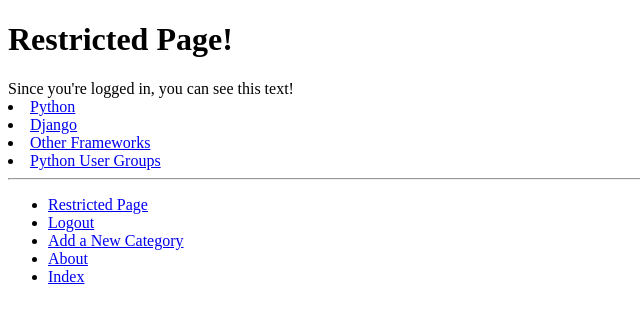
After one commit to Al-nakhli/rango_with_django_project, a Django app: page /rango/restricted/ in a window 1280 px wide. The commit adds this page. Shown: the top 323 px of the page, without its empty margins (0-640 px from the left). Run offline with Django 3.2, Linux system fonts and the light colour scheme; a user stored in the database is signed in; data comes from the database, SQL or seed files in the repository; both versions use the stored data as it was after the commit.

Commit message:
chapter 9

```diff
--- a/rango/admin.py
+++ b/rango/admin.py
@@ -1,3 +1,4 @@
+from rango.models import UserProfile
 from django.contrib import admin
 from django.contrib import admin
 from rango.models import Category, Page
@@ -8,3 +9,4 @@
 admin.site.register(Category)
 admin.site.register(Page,PageAdmin)
 # Register your models here.
+admin.site.register(UserProfile)
--- a/rango/models.py
+++ b/rango/models.py
@@ -1,5 +1,6 @@
 from django.db import models
 from django.template.defaultfilters import slugify
+from django.contrib.auth.models import User
 class Category(models.Model):
  name = models.CharField(max_length=128, unique=True)
  views = models.IntegerField(default=0)
@@ -21,3 +22,15 @@
 
  def __str__(self): # For Python 2, use __unicode__ too
   return self.title
+
+
+class UserProfile(models.Model):
+# This line is required. Links UserProfile to a User model instance.
+ user = models.OneToOneField(User,on_delete=models.CASCADE)
+# The additional attributes we wish to include.
+ website = models.URLField(blank=True)
+ picture = models.ImageField(upload_to='profile_images', blank=True)
+# Override the __unicode__() method to return out something meaningful!
+# Remember if you use Python 2.7.x, define __unicode__ too!
+ def __str__(self):
+  return self.user.username
--- a/rango/urls.py
+++ b/rango/urls.py
@@ -7,5 +7,9 @@
 url(r'^about/', views.about, name='about'),
     url(r'^category/(?P<category_name_slug>[\w\-]+)/$', views.show_category, name='show_category'),
 url(r'^category/(?P<category_name_slug>[\w\-]+)/add_page',
-views.add_page, name='add_page')
+views.add_page, name='add_page'),url(r'^login/$', views.user_login, name='login'),
+url(r'^restricted/', views.restricted, name='restricted'),
+url(r'^logout/$', views.user_logout, name='logout'),
+
+
 ]
--- a/rango/views.py
+++ b/rango/views.py
@@ -1,25 +1,32 @@
+from django.contrib.auth import authenticate, login
+from django.http import HttpResponseRedirect, HttpResponse
+from django.urls import reverse
+from rango.forms import UserForm, UserProfileForm
 from django.shortcuts import render
 from rango.models import Category
 from rango.forms import PageForm
 from django.http import HttpResponse
 from rango.models import Page
 from rango.forms import CategoryForm
+from django.contrib.auth.decorators import login_required
+from django.contrib.auth import logout
+from datetime import datetime
+
 def index(request):
-# Query the database for a list of ALL categories currently stored.
-# Order the categories by no. likes in descending order.
-# Retrieve the top 5 only - or all if less than 5.
-# Place the list in our context_dict dictionary
-# that will be passed to the template engine.
-    category_list = Category.objects.order_by('-likes')[:5]
-    page_list = Page.objects.order_by('-views')[:5]
-    context_dict = {'categories': category_list,'pages':page_list }
-# Render the response and send it back!
-    return render(request, 'rango/index.html', context_dict)
-
+ request.session.set_test_cookie()
+ category_list = Category.objects.order_by('-likes')[:5]
+ page_list = Page.objects.order_by('-views')[:5]
+ context_dict = {'categories': category_list, 'pages': page_list}
+ visitor_cookie_handler(request)
+ context_dict['visits'] = request.session['visits']
+ response = render(request, 'rango/index.html', context=context_dict)
+ return response
 def about(request):
-
+    if request.session.test_cookie_worked():
+        print("TEST COOKIE WORKED!")
+        request.session.delete_test_cookie()
     context_dict = {'boldmessage': "This tutorial has been put togetherby mohammed!"}
-
+    visitor_cookie_handler(request, response)
     return render(request, 'rango/about.html', context=context_dict)
 
 def show_category(request, category_name_slug):
@@ -49,7 +56,7 @@
         context_dict['pages'] = None
 # Go render the response and return it to the client.
     return render(request, 'rango/category.html', context_dict)
-
+@login_required
 def add_category(request):
     form = CategoryForm()
 # A HTTP POST?
@@ -72,7 +79,7 @@
 # Render the form with error messages (if any).
     return render(request, 'rango/add_category.html', {'form': form})
 
-
+@login_required
 def add_page(request, category_name_slug):
  try:
   category = Category.objects.get(slug=category_name_slug)
@@ -92,3 +99,128 @@
     print(form.errors)
     context_dict = {'form':form, 'category': category}
  return render(request, 'rango/add_page.html', context_dict)
+
+
+def register(request):
+# A boolean value for telling the template
+# whether the registration was successful.
+# Set to False initially. Code changes value to
+# True when registration succeeds.
+ registered = False
+# If it's a HTTP POST, we're interested in processing form data.
+ if request.method == 'POST':
+# Attempt to grab information from the raw form information.
+# Note that we make use of both UserForm and UserProfileForm.
+  user_form = UserForm(data=request.POST)
+  profile_form = UserProfileForm(data=request.POST)
+# If the two forms are valid...
+  if user_form.is_valid() and profile_form.is_valid():
+# Save the user's form data to the database.
+   user = user_form.save()
+# Now we hash the password with the set_password method.
+# Once hashed, we can update the user object.
+   user.set_password(user.password)
+   user.save()
+# Now sort out the UserProfile instance.
+# Since we need to set the user attribute ourselves,
+# we set commit=False. This delays saving the model
+# until we're ready to avoid integrity problems.
+   profile = profile_form.save(commit=False)
+   profile.user = user
+# Did the user provide a profile picture?
+# If so, we need to get it from the input form and
+#put it in the UserProfile model.
+   if 'picture' in request.FILES:
+     profile.picture = request.FILES['picture']
+# Now we save the UserProfile model instance.
+     profile.save()
+# Update our variable to indicate that the template
+# registration was successful.
+     registered = True
+   else:
+# Invalid form or forms - mistakes or something else?
+# Print problems to the terminal.
+    print(user_form.errors, profile_form.errors)
+  else:
+# Not a HTTP POST, so we render our form using two ModelForm instances.
+# These forms will be blank, ready for user input.
+   user_form = UserForm()
+   profile_form = UserProfileForm()
+# Render the template depending on the context.
+ return render(request,'rango/register.html',{'user_form': user_form,'profile_form': profile_form,'registered': registered})
+def user_login(request):
+# If the request is a HTTP POST, try to pull out the relevant information.
+ if request.method == 'POST':
+# Gather the username and password provided by the user.
+# This information is obtained from the login form.
+# We use request.POST.get('<variable>') as opposed
+# to request.POST['<variable>'], because the
+# request.POST.get('<variable>') returns None if the
+# value does not exist, while request.POST['<variable>']
+# will raise a KeyError exception.
+  username = request.POST.get('username')
+  password = request.POST.get('password')
+# Use Django's machinery to attempt to see if the username/password
+# combination is valid - a User object is returned if it is.
+  user = authenticate(username=username, password=password)
+# If we have a User object, the details are correct.
+# If None (Python's way of representing the absence of a value), no user
+# with matching credentials was found.
+  if user:
+# Is the account active? It could have been disabled.
+   if user.is_active:
+# If the account is valid and active, we can log the user in.
+# We'll send the user back to the homepage.
+    login(request, user)
+    return HttpResponseRedirect(reverse('index'))
+   else:
+# An inactive account was used - no logging in!
+    return HttpResponse("Your Rango account is disabled.")
+  else:
+# Bad login details were provided. So we can't log the user in.
+   print("Invalid login details: {0}, {1}".format(username, password))
+   return HttpResponse("Invalid login details supplied.")
+# The request is not a HTTP POST, so display the login form.
+# This scenario would most likely be a HTTP GET.
+ else:
+# No context variables to pass to the template system, hence the
+# blank dictionary object...
+   return render(request, 'rango/login.html', {})
+
+@login_required
+def restricted(request):
+
+    return render(request, 'rango/restricted.html')
+# Use the login_required() decorator to ensure only those logged in can access t\
+
+@login_required
+def user_logout(request):
+# Since we know the user is logged in, we can now just log them out.
+ logout(request)
+# Take the user back to the homepage.
+ return HttpResponseRedirect(reverse('index'))
+
+def visitor_cookie_handler(request):
+ visits = int(get_server_side_cookie(request, 'visits', '1'))
+ last_visit_cookie = get_server_side_cookie(request,
+'last_visit',
+ str(datetime.now()))
+ last_visit_time = datetime.strptime(last_visit_cookie[:-7],
+'%Y-%m-%d %H:%M:%S')
+# If it's been more than a day since the last visit...
+ if (datetime.now() - last_visit_time).days > 0:
+  visits = visits + 1
+#update the last visit cookie now that we have updated the count
+  request.session['last_visit'] = str(datetime.now())
+ else:
+  visits = 1
+# set the last visit cookie
+  request.session['last_visit'] = last_visit_cookie
+# Update/set the visits cookie
+ request.session['visits'] = visits
+
+def get_server_side_cookie(request, cookie, default_val=None):
+ val = request.session.get(cookie)
+ if not val:
+  val = default_val
+ return val
--- a/templates/rango/base.html
+++ b/templates/rango/base.html
@@ -25,9 +25,17 @@
  <hr />
 <div>
  <ul>
- <li><a href="{% url 'rango:add_category' %}">Add New Category</a></li>
- <li><a href="{% url 'rango:about' %}">About</a></li>
- <li><a href="{% url 'rango:index' %}">Index</a></li>
+{% if user.is_authenticated %}
+<li><a href="{% url 'rango:restricted' %}">Restricted Page</a></li>
+<li><a href="{% url 'rango:logout' %}">Logout</a></li>
+  <li><a href="{% url 'rango:add_category' %}">Add a New Category</a></li>
+{% else %}
+<li><a href="{% url 'rango:login' %}">Sign In</a></li>
+<li><a href="{% url 'rango:register' %}">Sign Up</a></li>
+{% endif %}
+
+<li><a href="{% url 'rango:about' %}">About</a></li>
+<li><a href="{% url 'rango:index' %}">Index</a></li>
 </ul>
 </div>
 </body>
--- a/templates/rango/index.html
+++ b/templates/rango/index.html
@@ -1,3 +1,4 @@
+
 {% extends 'rango/base.html' %}
  {% load staticfiles %}
 
--- /dev/null
+++ b/templates/rango/restricted.html
@@ -0,0 +1,12 @@
+{% extends "rango/base.html" %}
+
+{% block title %}Restricted!{% endblock %}
+
+{% block body_block %}
+<div class="hero-unit">
+    <h1>Restricted Page!</h1>
+
+    Since you're logged in, you can see this text!
+
+</div>
+{% endblock %}
```
Also changed, not shown: rango/forms.py (+17 -1 lines), tango_with_django_project/settings.py (+8 -2 lines), templates/rango/login.html (added, +12 -0 lines), templates/rango/register.html (added, +27 -0 lines), db.sqlite3.
